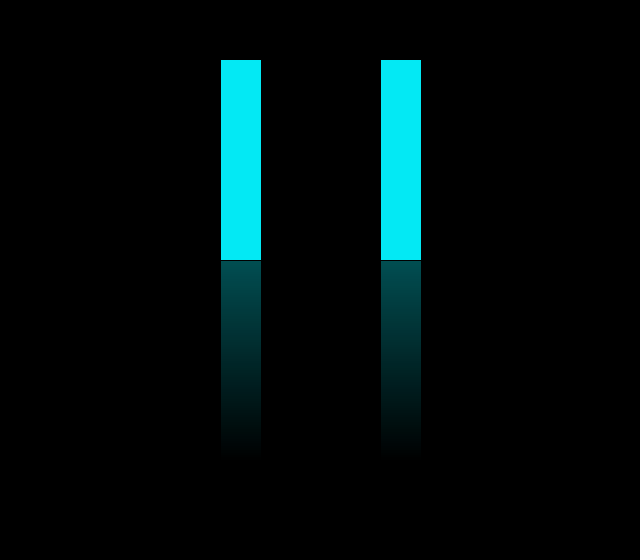
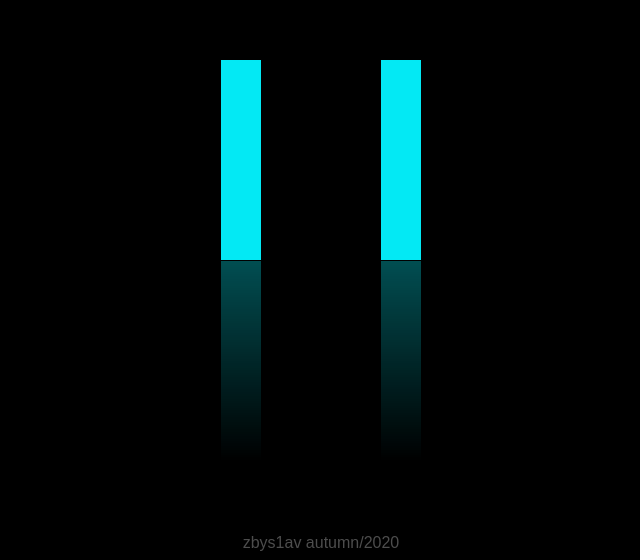
Before and after one commit to devourtheworld/animated-square, a plain HTML site: page index.html in a window 1280 px wide. Shown: the part 240-800 px from the top of the page, without its empty margins (319-959 px from the left). Drawn offline with Linux system fonts and the light colour scheme.

Commit message:
added my name

```diff
--- a/css/index.css
+++ b/css/index.css
@@ -123,3 +123,11 @@ body{
         top: -100%;
     }
 }
+
+footer{
+    font-family: sans-serif;
+    color: rgba(255, 255, 255, 0.3);
+    position: absolute;
+    bottom: 1%;
+    user-select: none;
+}
--- a/index.html
+++ b/index.html
@@ -13,5 +13,10 @@
         <span></span>
         <span></span>
     </div>
+    <footer>
+        <p>
+            zbys1av autumn/2020
+        </p>
+    </footer>
 </body>
 </html>
```
